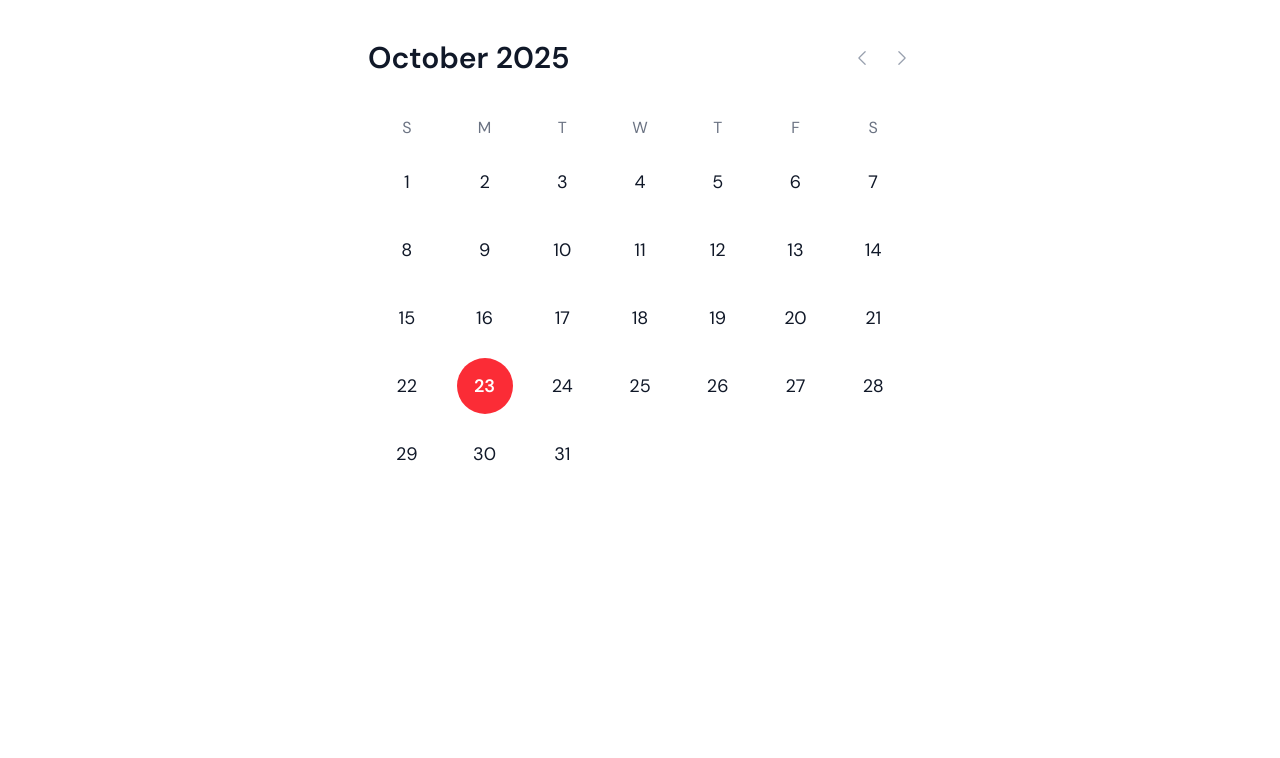
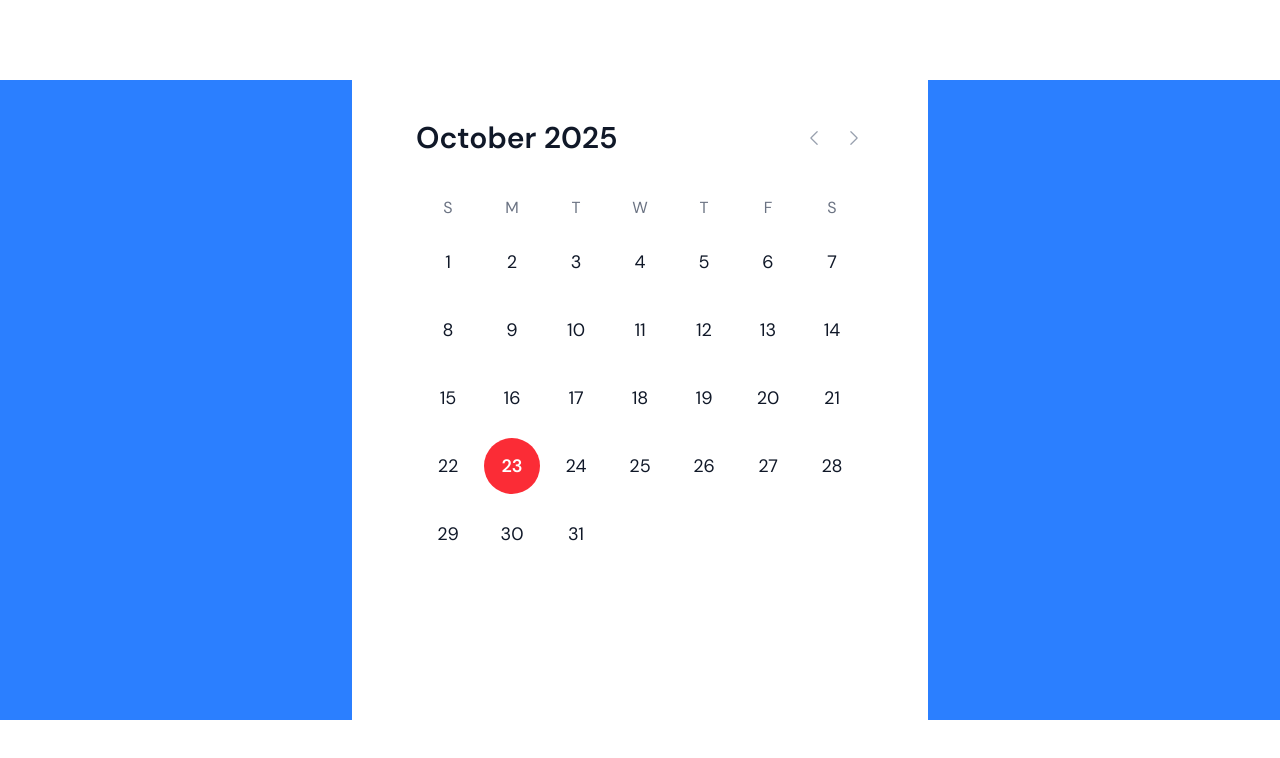
Before and after one commit to Dragoon788/rizal-center-chicago-webpage, a Next.js app: page /events in a window 1280 px wide. Shown: the top 758 px of the page. Built offline with nearby package versions, Linux system fonts and the light colour scheme.

Commit message:
Small UPdates

```diff
--- a/src/app/components/EventsPage/calendar.tsx
+++ b/src/app/components/EventsPage/calendar.tsx
@@ -45,7 +45,7 @@ export default function Calendar() {
 //   )
 
   return (
-      <div className="max-w-md px-4 mx-auto sm:px-7 md:max-w-2xl md:px-6 bg-white">
+      <div className="w-sm px-4 mx-auto sm:px-7 md:w-xl md:px-6 bg-white">
           <div className="p-5 md:p-10">
             {/* The header portion of the calendar */}
             <div className="flex items-center">
--- a/src/app/components/HomePage/navMenu.tsx
+++ b/src/app/components/HomePage/navMenu.tsx
@@ -12,7 +12,7 @@ export default function NavMenu ( { NavMenuList } : NavMenuProps) {
                 {NavMenuList.map((item) =>
                     <Link
                     key = {item}
-                    href={`/${item}`}
+                    href={`/${item.toLowerCase()}`}
                     className="inline-block m-3 hover:opacity-50"
                     >
                     {item}
--- a/src/app/events/page.tsx
+++ b/src/app/events/page.tsx
@@ -7,6 +7,11 @@ import Calendar from '@/app/components/EventsPage/calendar'
 export default function Events(){
 
   return(
-    <Calendar />
+    <div className="flex h-screen w-screen items-center justify-center">
+      <div className="flex h-4/5 w-full bg-blue-500">
+        <Calendar />
+      </div>
+      {/* <Calendar /> */}
+    </div>
   );
 }
```
